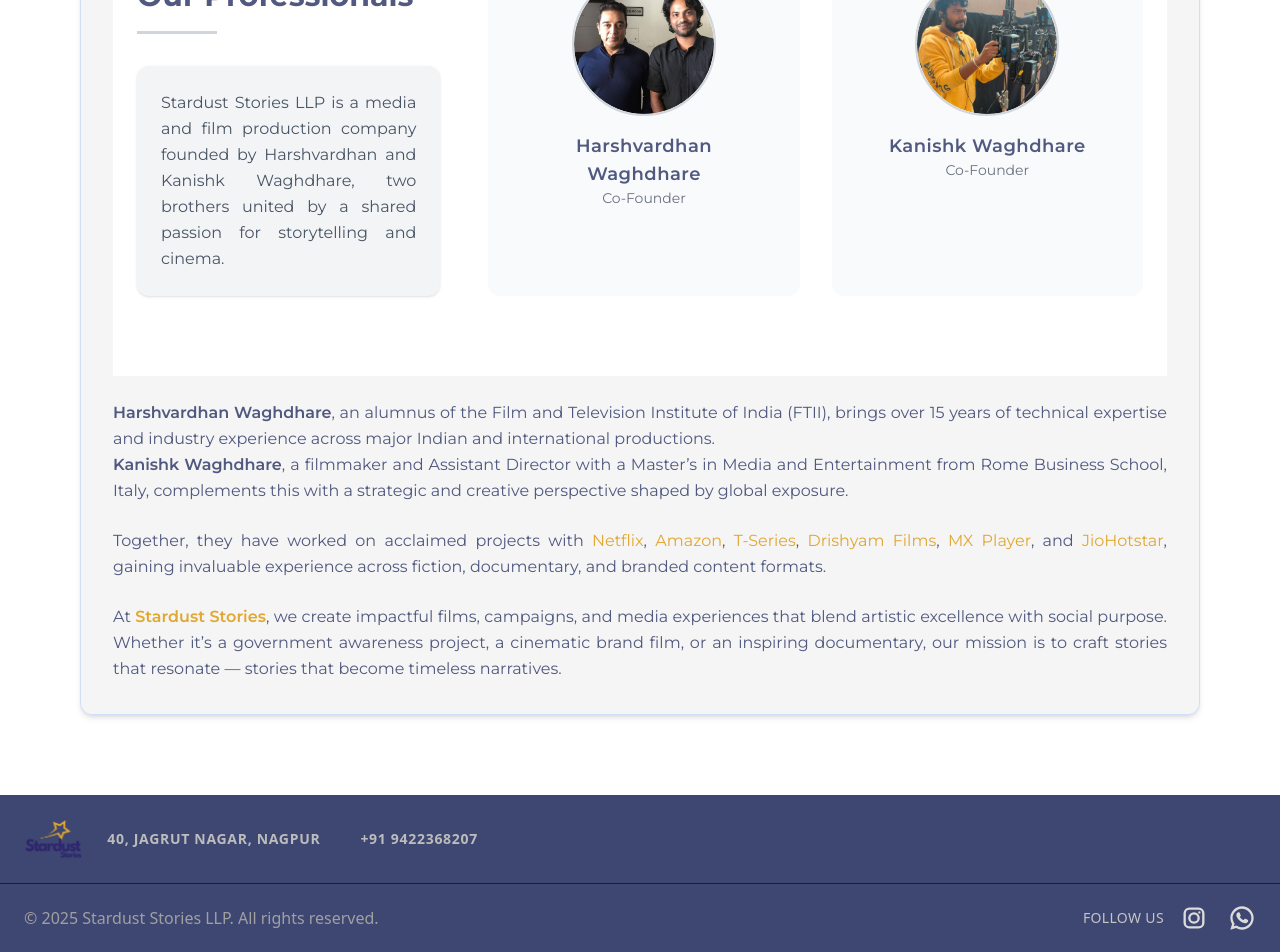
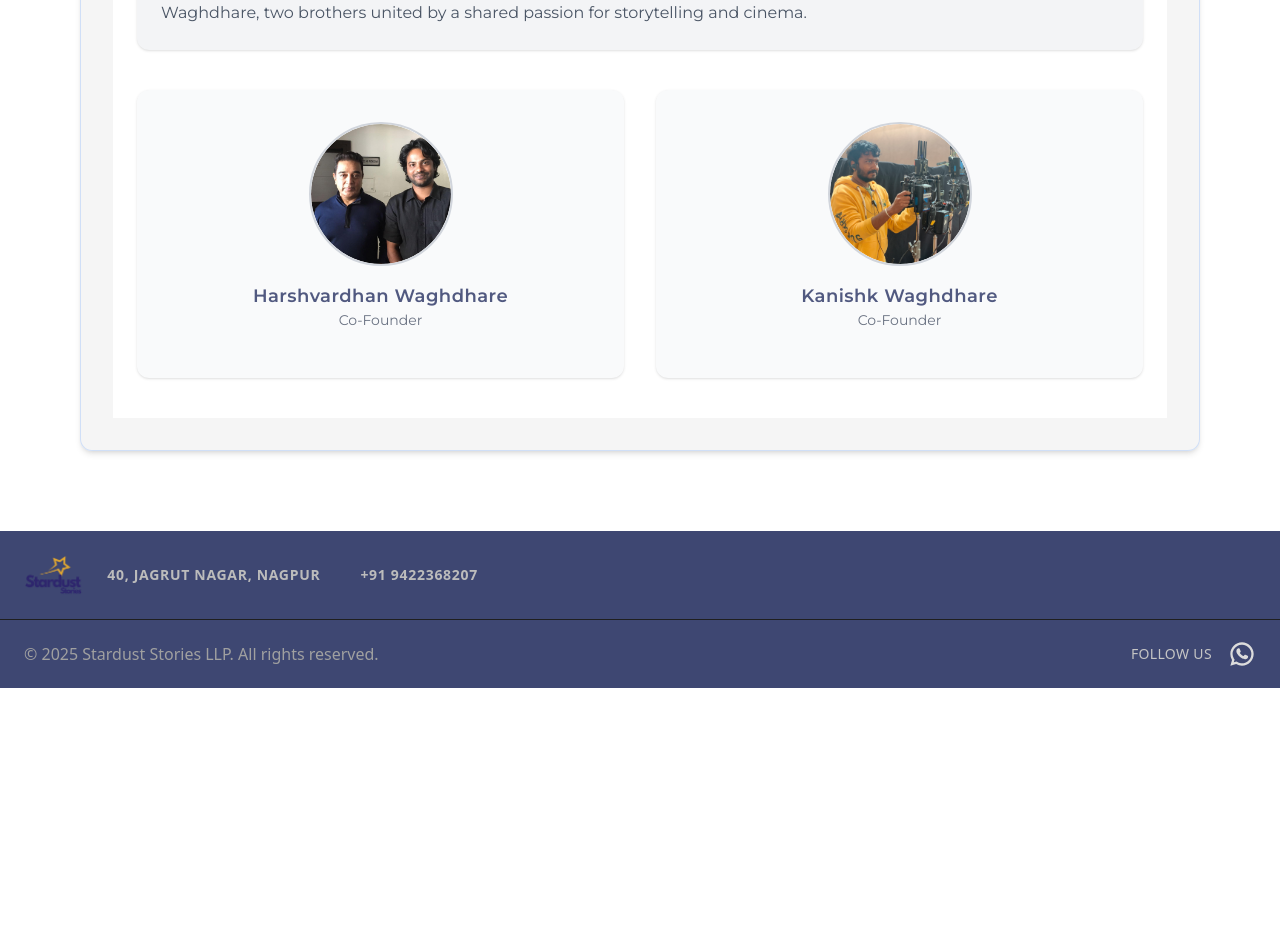
Before and after one commit to starduststoriesllp-creator/stardust-portfolio, a Next.js app: page /about in a window 1280 px wide. Shown: the part 632-1584 px from the top of the page. After the commit the page ends 1320 px from the top, so only its background shows below. Built offline with nearby package versions, Linux system fonts and the light colour scheme.

Commit message:
ui changes

```diff
--- a/src/app/about/page.tsx
+++ b/src/app/about/page.tsx
@@ -1,4 +1,5 @@
 "use client";
+import React, { useState } from "react";
 import Image from "next/image";
 
 const team = [
@@ -19,6 +20,9 @@
 ];
 
 const About = () => {
+  const [selectedId, setSelectedId] = useState<number | null>(null);
+  const selectedMember = team.find((m) => m.id === selectedId) || null;
+
   return (
     <section className="text-[#3E4772] font-Mont min-h-screen px-6 sm:px-12 md:px-20 pt-30 pb-20">
       <div className="flex flex-col items-center text-center mb-16">
@@ -30,17 +34,11 @@
           priority
           className="object-contain mb-6"
         />
-        <h1 className="text-2xl md:text-4xl font-bold tracking-tight mb-2 uppercase">
-          Stardust Stories LLP
-        </h1>
-        <p className="text-lg italic text-[#3E4772]/70">
-          Timeless Narratives.
-        </p>
       </div>
       <div className="max-w-6xl mx-auto text-[#3E4772]/90 leading-relaxed text-justify space-y-6 bg-[#e6e6e6]/40 p-8 rounded-xl shadow-md border border-[#99bffb]/40">
 
-        <section className="py-20 bg-white mt-10">
-          <div className="max-w-7xl mx-auto px-6 grid lg:grid-cols-3 gap-12">
+        <section className="py-10 bg-white mt-10">
+          <div className="max-w-6xl mx-auto px-6">
 
             <div className="col-span-1 flex flex-col justify-center">
               <h2 className="text-3xl font-bold leading-tight">
@@ -52,16 +50,20 @@
               <div className="mt-8 bg-gray-100 p-6 rounded-xl shadow-sm">
                 <p className="text-gray-600 leading-relaxed">
                   Stardust Stories LLP is a media and film production company
-                  founded by Harshvardhan and Kanishk Waghdhare, two brothers
+                  founded by Harshvardhan Waghdhare and Kanishk Waghdhare, two brothers
                   united by a shared passion for storytelling and cinema.
                 </p>
               </div>
             </div>
-            <div className="col-span-2 grid sm:grid-cols-2 gap-8">
+            <div className="col-span-2 grid sm:grid-cols-2 gap-8 pt-10">
               {team.map((member) => (
-                <div
+                <button
                   key={member.id}
-                  className="bg-gray-50 p-8 rounded-xl hover:shadow-xl transition text-center"
+                  onClick={() => setSelectedId((prev) => (prev === member.id ? null : member.id))}
+                  aria-pressed={selectedId === member.id}
+                  className={`text-left bg-gray-50 p-8 rounded-xl transition shadow-sm hover:shadow-xl focus:outline-none ${
+                    selectedId === member.id ? "ring-4 ring-[#e1a730]/30" : ""
+                  }`}
                 >
                   <div className="w-36 h-36 mx-auto rounded-full overflow-hidden border-2 border-gray-300">
                     <Image
@@ -73,10 +75,10 @@
                     />
                   </div>
 
-                  <h3 className="mt-4 font-semibold text-lg tracking-wide">
+                  <h3 className="mt-4 font-semibold text-lg tracking-wide text-center">
                     {member.name}
                   </h3>
-                  <p className="text-gray-500 text-sm">
+                  <p className="text-gray-500 text-sm text-center">
                     {member.role}
                   </p>
 
@@ -85,34 +87,21 @@
                     <i className="fa-brands fa-instagram"></i>
                     <i className="fa-brands fa-linkedin-in"></i>
                   </div>
+                </button>
+              ))}
+
+              {selectedMember && (
+                <div className="col-span-2 mt-4 p-6 bg-[#f8fafc] rounded-xl border border-gray-200 shadow-inner">
+                  <h3 className="text-xl font-semibold">{selectedMember.name}</h3>
+                  <p className="text-sm text-gray-500 mb-4">{selectedMember.role}</p>
+                  <p className="text-gray-700">{selectedMember.info}</p>
                 </div>
-              ))}
+              )}
             </div>
 
           </div>
         </section>
-        <p>
-          <span className="font-semibold">Harshvardhan Waghdhare</span>, an alumnus of the Film and Television Institute of India (FTII),
-          brings over 15 years of technical expertise and industry experience across major Indian and international productions. <br />
-          <span className="font-semibold"> Kanishk Waghdhare</span>, a filmmaker and Assistant Director with a Master’s in Media and Entertainment
-          from Rome Business School, Italy, complements this with a strategic and creative perspective shaped by global exposure.
-        </p>
 
-        <p>
-          Together, they have worked on acclaimed projects with{" "}
-          <span className="text-[#e1a730]">Netflix</span>,{" "}
-          <span className="text-[#e1a730]">Amazon</span>,{" "}
-          <span className="text-[#e1a730]">T-Series</span>,{" "}
-          <span className="text-[#e1a730]">Drishyam Films</span>,{" "}
-          <span className="text-[#e1a730]">MX Player</span>, and{" "}
-          <span className="text-[#e1a730]">JioHotstar</span>, gaining invaluable experience across fiction, documentary, and branded content formats.
-        </p>
-
-        <p>
-          At <span className="font-semibold text-[#e1a730]">Stardust Stories</span>, we create impactful films, campaigns, and media experiences that blend artistic excellence with social purpose.
-          Whether it’s a government awareness project, a cinematic brand film, or an inspiring documentary, our mission is to craft stories that resonate —
-          stories that become timeless narratives.
-        </p>
 
 
       </div>
--- a/src/components/landing/Hero.tsx
+++ b/src/components/landing/Hero.tsx
@@ -50,7 +50,7 @@
     </h2>
     <div className="relative w-full mb-6 md:hidden aspect-4/5">
       <Image
-        src="/image.jpg"
+        src="/homeimage.jpg"
         alt="Behind the scenes at film set"
         fill
         className="object-cover border border-[#2e266d]/40 rounded-lg"
--- a/src/components/ui/Footer.tsx
+++ b/src/components/ui/Footer.tsx
@@ -37,29 +37,10 @@
             Follow Us
           </p>
           <ul className="flex justify-center sm:justify-start gap-5">
-            <li>
-              <a
-                href=""
-                aria-label="Instagram"
-                className="hover:text-[#e1a730] transition-colors"
-              >
-                <svg
-                  className="w-6 h-6 sm:w-7 sm:h-7"
-                  fill="currentColor"
-                  viewBox="0 0 24 24"
-                >
-                  <path
-                    fillRule="evenodd"
-                    d="M3 8a5 5 0 0 1 5-5h8a5 5 0 0 1 5 5v8a5 5 0 0 1-5 5H8a5 5 0 0 1-5-5V8Zm5-3a3 3 0 0 0-3 3v8a3 3 0 0 0 3 3h8a3 3 0 0 0 3-3V8a3 3 0 0 0-3-3H8Zm7.597 2.214a1 1 0 0 1 1-1h.01a1 1 0 1 1 0 2h-.01a1 1 0 0 1-1-1ZM12 9a3 3 0 1 0 0 6 3 3 0 0 0 0-6Zm-5 3a5 5 0 1 1 10 0 5 5 0 0 1-10 0Z"
-                    clipRule="evenodd"
-                  />
-                </svg>
-              </a>
-            </li>
 
             <li>
               <a
-                href=""
+                href="https://api.whatsapp.com/send?phone=919422368207"
                 aria-label="WhatsApp"
                 className="hover:text-[#e1a730] transition-colors"
               >
```
